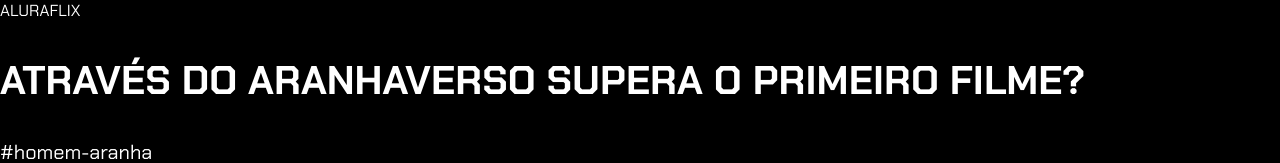
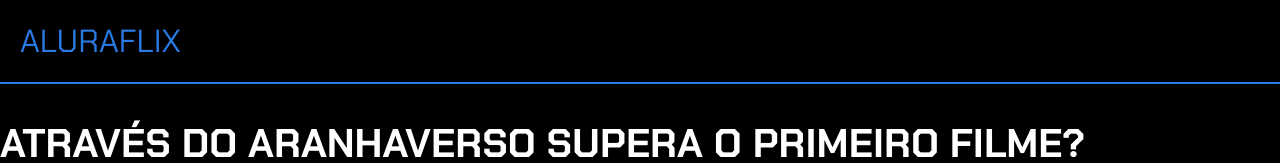
Before and after one commit to HelicksonFoletto/AluraFlixHelicBD2025, a plain HTML site: page index.html in a window 1280 px wide. Shown: the top 163 px of the page. Drawn offline with Linux system fonts and the light colour scheme.

Commit message:
Aula 03 - dia 25/06

```diff
--- a/styles.css
+++ b/styles.css
@@ -3,6 +3,12 @@
     background: black;
     margin: 0px;
     font-family: "Chakra Petch", sans-serif;
+}
+header {
+    border-bottom: solid 2px rgb(42, 122, 228);
+    padding: 20px;
+    font-size: 32px;
+    color: rgb(42, 122, 228);
 }
 h1 {
     font-size: 40px;
```
